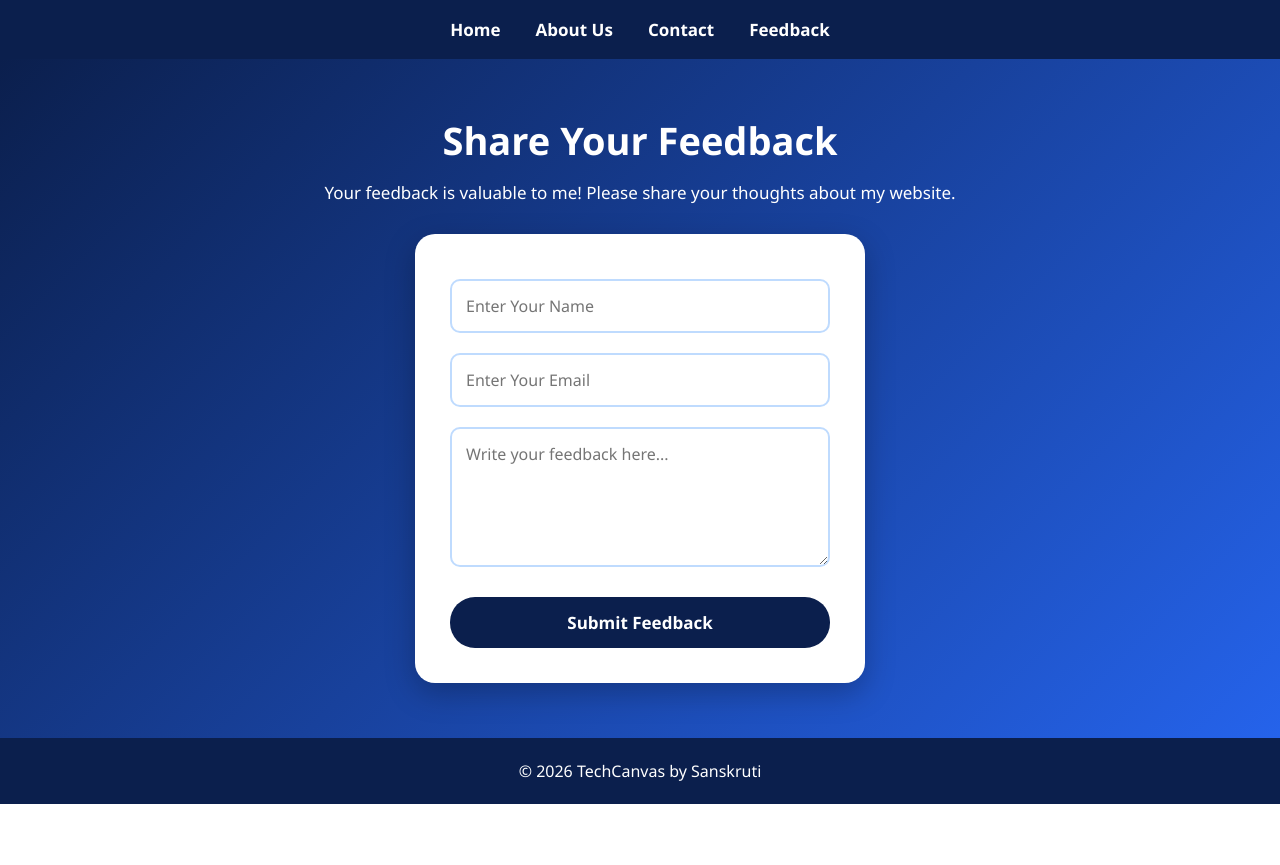
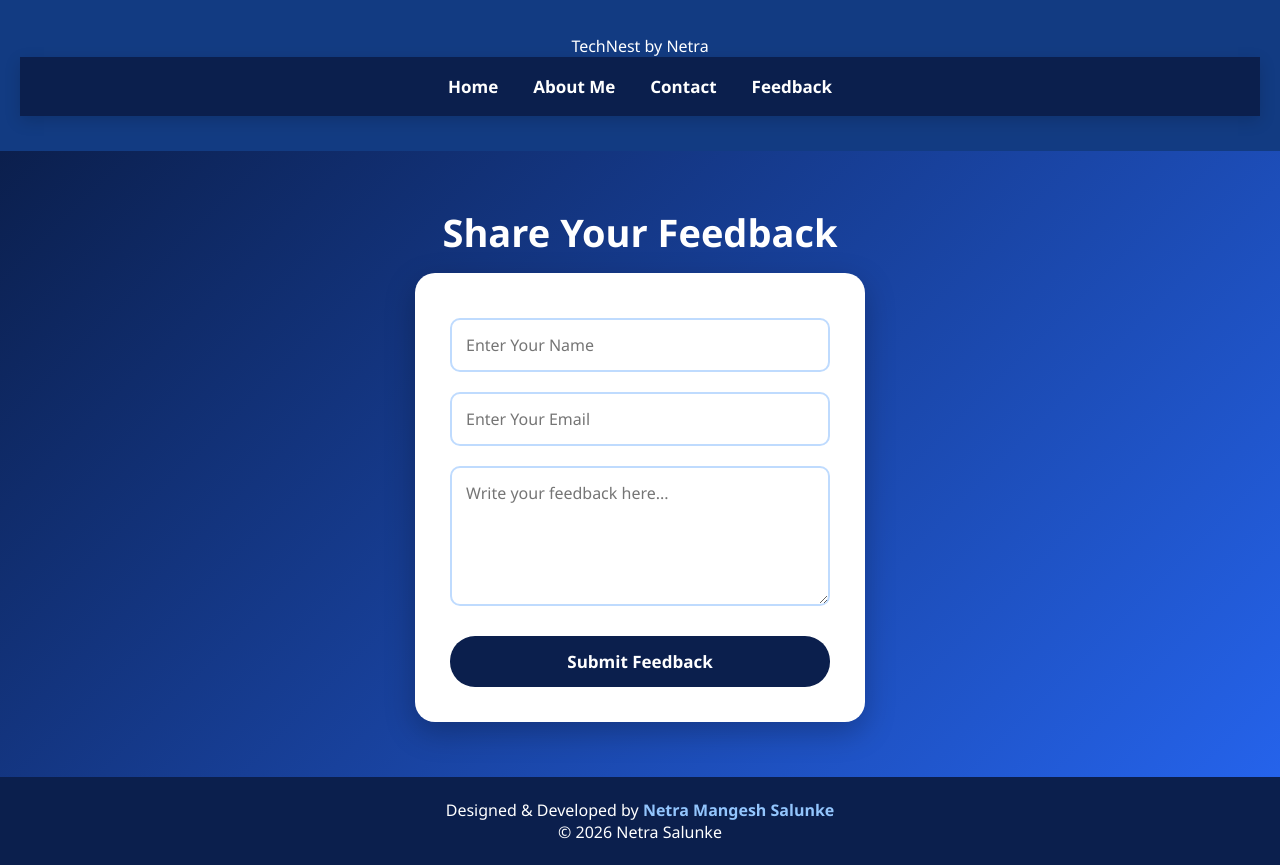
Before and after one commit to salunkenetra/technestbynetra, a Python web app: template templates/feedback.html in a window 1280 px wide. Before the commit the page ends 804 px from the top, so only its background shows below. Run offline with Jinja, Linux system fonts and the light colour scheme; the template is opened without the code that fills it, so the values that code supplies are empty.

Commit message:
Revise feedback page for TechNest branding
Updated the feedback HTML template to reflect new branding and structure.

```diff
--- a/templates/feedback.html
+++ b/templates/feedback.html
@@ -5,55 +5,53 @@
     <meta charset="UTF-8">
     <meta name="viewport" content="width=device-width, initial-scale=1.0">
 
-    <title>Feedback - TechCanvas by Sanskruti</title>
+    <title>Feedback - TechNest by Netra</title>
 
-    <link rel="stylesheet" href="{{ url_for('static', filename='style.css') }}">
+    <link rel="stylesheet" href="style.css">
 </head>
 
 <body>
 
-    <!-- Navigation Bar -->
+<header>
+
+    <div class="logo">
+        TechNest by Netra
+    </div>
+
     <nav>
-        <a href="/">Home</a>
-        <a href="/about">About Us</a>
-        <a href="/contact">Contact</a>
-        <a href="/feedback">Feedback</a>
+        <a href="index.html">Home</a>
+        <a href="about.html">About Me</a>
+        <a href="contact.html">Contact</a>
+        <a href="feedback.html">Feedback</a>
     </nav>
 
+</header>
 
-    <!-- Feedback Section -->
+
 <section class="feedback">
 
     <h1>Share Your Feedback</h1>
 
-        <p class="feedback-intro">
-            Your feedback is valuable to me!
-            Please share your thoughts about my website.
-        </p>
-
     <div class="feedback-box">
 
-            <form method="POST" action="/feedback">
+        <form>
 
             <input
                 type="text"
                 name="name"
                 placeholder="Enter Your Name"
-                    required
-                >
+                required>
 
             <input
                 type="email"
                 name="email"
                 placeholder="Enter Your Email"
-                    required
-                >
+                required>
 
             <textarea
                 name="message"
                 placeholder="Write your feedback here..."
-                    required
-                ></textarea>
+                required></textarea>
 
             <button type="submit">
                 Submit Feedback
@@ -66,11 +64,16 @@
 </section>
 
 
-    <!-- Footer -->
 <footer>
-        <p>© 2026 TechCanvas by Sanskruti</p>
+
+    <p>
+        Designed & Developed by
+        <strong>Netra Mangesh Salunke</strong>
+    </p>
+
+    <p>© 2026 Netra Salunke</p>
+
 </footer>
 
 </body>
-
 </html>
```
Lines whose indentation alone changed are shown as unchanged.
